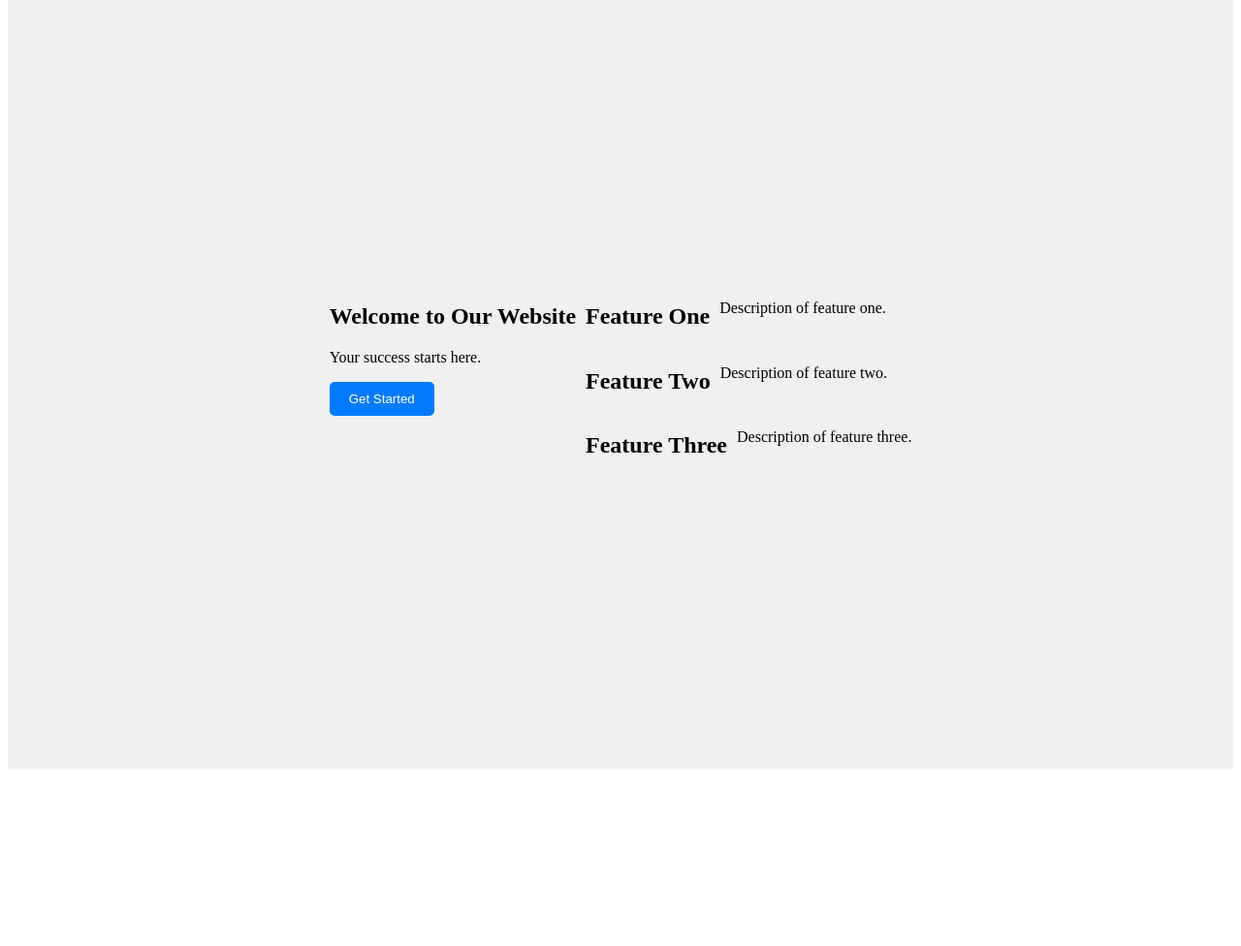
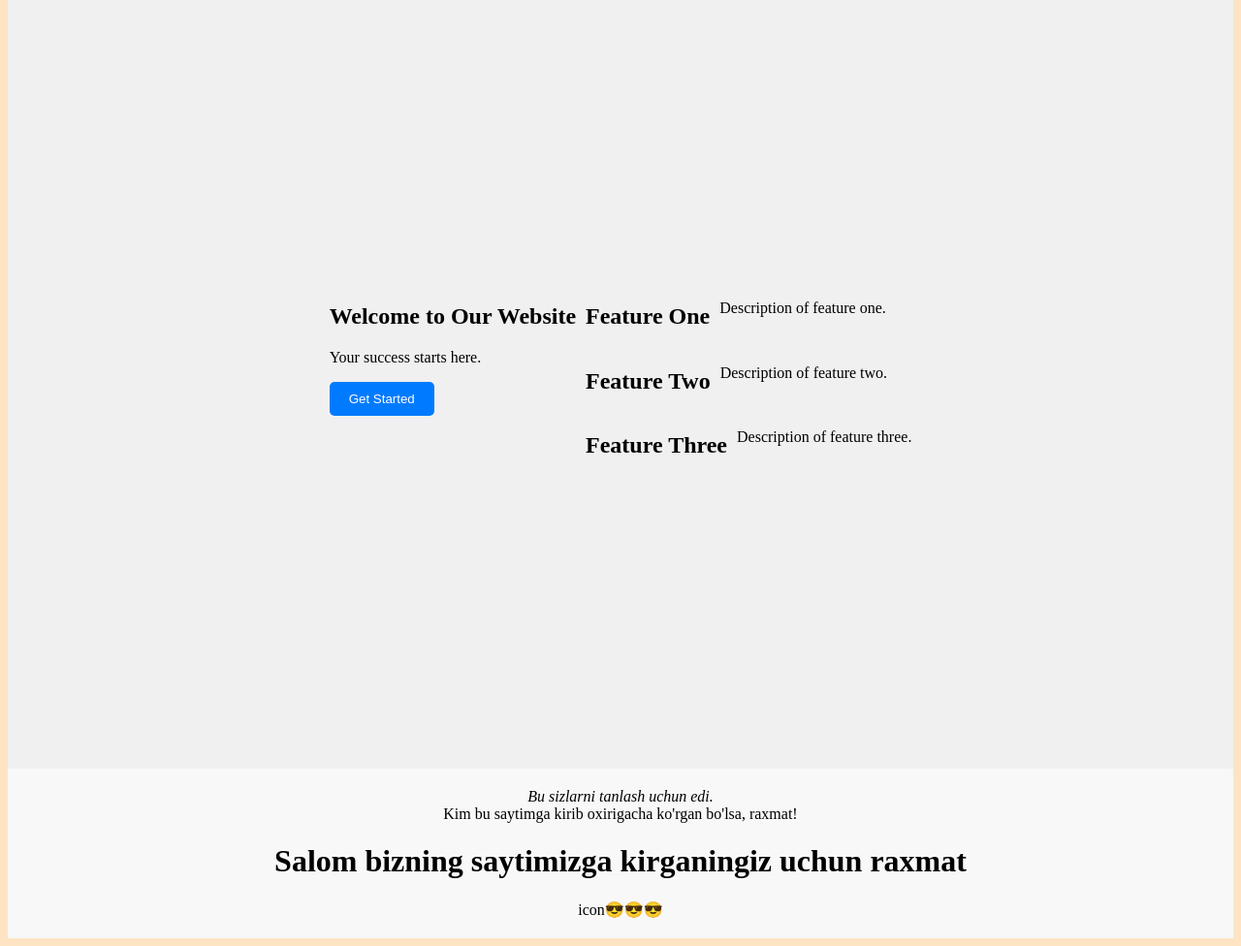
Before and after one commit to nargizaergasheva86-alt/Sayt, a plain HTML site: page index.html in a window 1280 px wide. Shown: the part 85-1061 px from the top of the page at 97% size. Before the commit the page ends 886 px from the top, so only its background shows below. Drawn offline with Linux system fonts and the light colour scheme.

Commit message:
Sayt yaratilindi

```diff
--- a/index.html
+++ b/index.html
@@ -28,7 +28,7 @@
             <section class="hero">
                 <h1>Welcome to Our Website</h1>
                 <p>Your success starts here.</p>
-                <button>Get Started</button>
+                <button href="salom">Get Started</button>
             </section>
             <section class="features">
                 <div class="feature">
@@ -45,5 +45,12 @@
                 </div>
             </section>
         </div>
+    </main>
+    <footer>
+        <address>Bu sizlarni tanlash uchun edi.</address>
+        <span>Kim bu saytimga kirib oxirigacha ko'rgan bo'lsa, raxmat!</span>
+        <h1 class="salom">Salom bizning saytimizga kirganingiz uchun raxmat</h1>
+        <span>icon😎😎😎</span>
+    </footer>
 </body>
 </html>
--- a/style.css
+++ b/style.css
@@ -1,3 +1,6 @@
+body{
+    background-color: bisque;
+}
 img{
     width: 90px;
     height: 40px;
@@ -45,3 +48,24 @@ button{
     cursor: pointer;
     border-radius: 5px;
 }
+span:hover{
+    display: block;
+    margin-top: 10px;
+    font-size: 14px;
+    color: #666;
+}
+address:hover{
+    display: block;
+    margin-top: 20px;
+    font-size: 18px;
+    color: #99ccff;
+}
+h1:hover{
+    font-size: 24px;
+    color: #333;
+}
+footer{
+    background-color: #f8f8f8;
+    padding: 20px;
+    text-align: center;
+}
```
